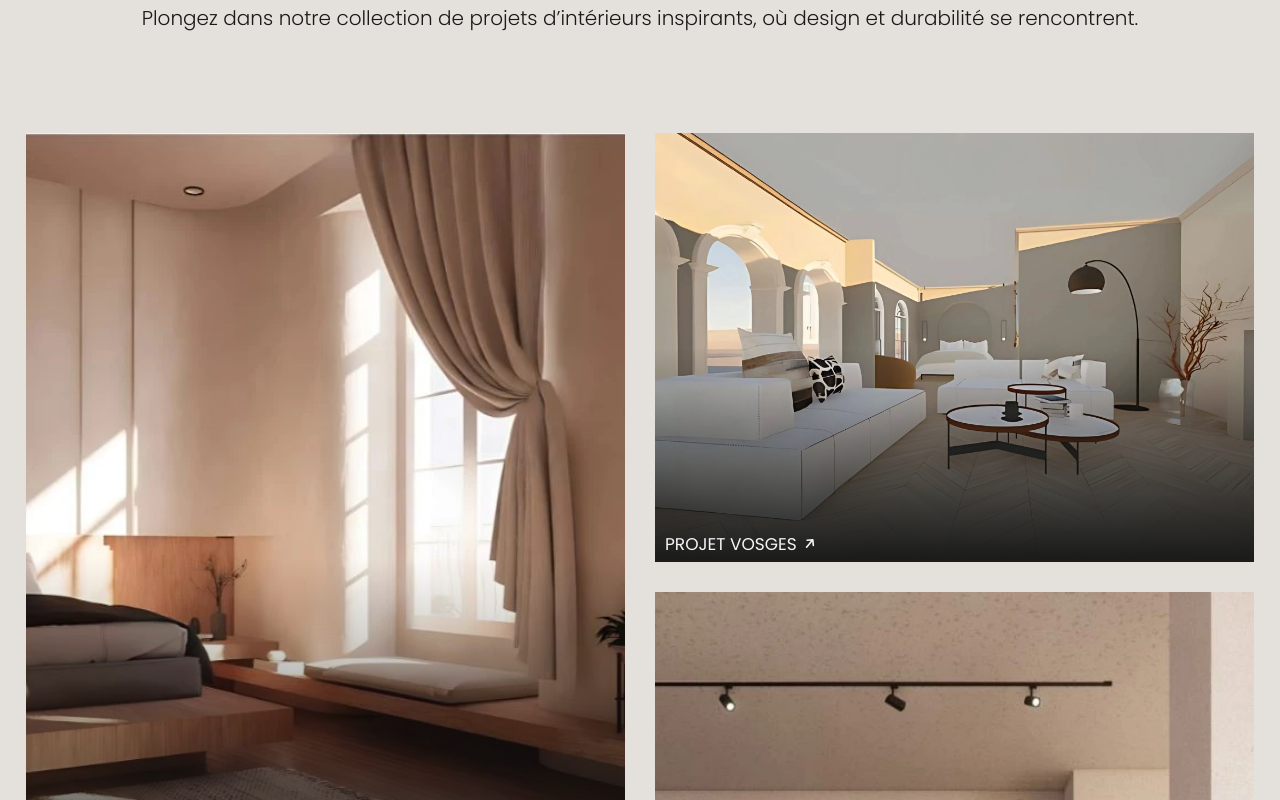
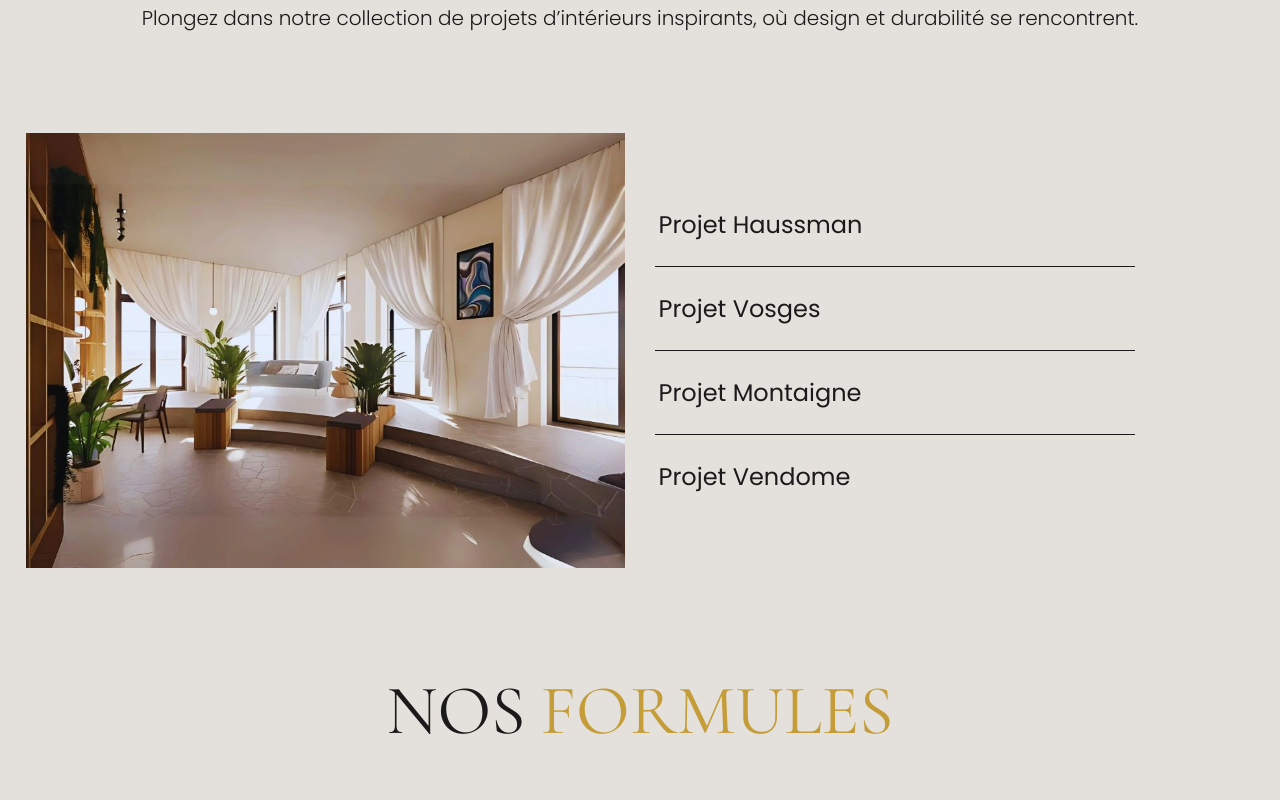
Before and after one commit to Scharlyopitz/CHEYSSOI-PARIS, a React (Vite) app: page / in a window 1280 px wide. Shown: the part 5820-6620 px from the top of the page. Built offline with nearby package versions, Linux system fonts and the light colour scheme.

Commit message:
Changement du designe de la section galerie

```diff
--- a/src/sass/sections/_galerie.scss
+++ b/src/sass/sections/_galerie.scss
@@ -1,5 +1,7 @@
 #galerie {
   padding: 100px 2vw 0;
+  display: flex;
+  flex-direction: column;
 
   .content {
     display: flex;
@@ -7,82 +9,84 @@
     align-items: center;
     max-width: 1440px;
     margin: 0 auto;
+    flex-grow: 1;
+    width: 100%;
 
     p {
       margin-top: 50px;
     }
 
     .projectsContainer {
-      margin: 100px 0;
-      display: grid;
-      grid-template-columns: repeat(2, 1fr);
+      margin-top: 100px;
+      display: flex;
       gap: 30px;
+      flex-grow: 1;
+      width: 100%;
 
-      &:hover {
-        .projectContainer:not(:hover) {
-          filter: grayscale(1);
-        }
+      .left,
+      .right {
+        width: 50%;
       }
 
-      .projectContainer {
-        position: relative;
-        transition: filter 0.3s cubic-bezier(0.5, 1, 0.89, 1);
-        will-change: filter;
-
-        &:nth-child(2n - 1) {
-          grid-row: span 15;
-        }
-
-        &:hover {
-          cursor: pointer;
-        }
-
-        .filter {
-          background: linear-gradient(0deg, $Black 0%, rgba(0, 0, 0, 0) 50%);
-          position: absolute;
-          top: 0;
-          left: 0;
+      .left {
+        .imageProjetContainer {
+          position: relative;
           width: 100%;
           height: 100%;
-          z-index: 1;
-        }
-
-        .project {
-          overflow: hidden;
-          height: 100%;
+          flex-grow: 1;
 
           img {
+            position: absolute;
+            left: 0;
+            top: 0;
             width: 100%;
             height: 100%;
             object-fit: cover;
           }
         }
+      }
 
-        .projectsNameContainer {
-          position: absolute;
-          z-index: 2;
-          bottom: 5px;
-          left: 10px;
+      .right {
+        display: flex;
+        align-items: center;
+
+        .projectsNamesContainer {
           display: flex;
-          align-items: baseline;
-          gap: 7px;
-          margin-top: 5px;
+          flex-direction: column;
+          width: 80%;
+          overflow: hidden;
 
-          p,
-          svg {
-            color: $White;
-          }
+          .projectName {
+            border-top: 1px solid $Black;
+            font-size: 24px;
+            padding: 24px 0;
 
-          p {
-            margin-top: 5px;
-            text-transform: uppercase;
-            font-weight: 400;
-            font-size: 17px;
-          }
+            &:first-child {
+              border-top: none;
+            }
 
-          svg {
-            transform: rotate(310deg);
-            font-size: 13px;
+            &:hover {
+              span {
+                transform: translateX(0);
+              }
+            }
+
+            span {
+              display: flex;
+              align-items: center;
+              gap: 10px;
+              transform: translateX(-5%);
+              transition: transform 0.4s cubic-bezier(0.65, 0, 0.35, 1);
+              will-change: transform;
+
+              svg {
+                font-size: 20px;
+              }
+            }
+
+            &:hover {
+              cursor: pointer;
+            }
           }
         }
       }
--- a/src/sass/sections/_team.scss
+++ b/src/sass/sections/_team.scss
@@ -101,21 +101,19 @@
             p,
             span {
               transform: translateY(105%);
+              transition: transform 0.5s;
+              will-change: transform;
             }
 
             p {
               text-transform: uppercase;
               font-weight: 400;
               margin-top: 26px;
-              transition: transform 0.5s;
-              will-change: transform;
             }
 
             span {
               display: block;
               font-weight: 200;
-              transition: transform 0.5s;
-              will-change: transform;
             }
           }
         }
--- a/src/sections/Galerie.jsx
+++ b/src/sections/Galerie.jsx
@@ -19,24 +19,33 @@ export default function Galerie({ setProjectName }) {
 function Projects({ setProjectName }) {
   return (
     <div className="projectsContainer">
+      <div className="left">
+        <div className="imageProjetContainer">
+          {GalerieData.map(({ image, name }, i) => {
+            return <img key={i} src={image} alt={name} />;
+          })}
+        </div>
+      </div>
+      <div className="right">
+        <div className="projectsNamesContainer">
           {GalerieData.map((galerie, i) => {
             return (
               <div
                 key={i}
                 onClick={() => setProjectName(galerie.name)}
-            className="projectContainer"
+                className="projectName"
               >
-            <div className="filter" />
-            <div className="project">
-              <img src={galerie.image} alt={galerie.name} />
-            </div>
-            <div className="projectsNameContainer">
-              <p>{galerie.name}</p>
-              <FontAwesomeIcon icon={faArrowRight} />
+                <div className="hiddenContent">
+                  <span>
+                    {" "}
+                    <FontAwesomeIcon icon={faArrowRight} /> {galerie.name}
+                  </span>
                 </div>
               </div>
             );
           })}
         </div>
+      </div>
+    </div>
   );
 }
--- a/src/style/style.css
+++ b/src/style/style.css
@@ -682,6 +682,8 @@ nav .menu .link:hover::after {
 
 #galerie {
   padding: 100px 2vw 0;
+  display: flex;
+  flex-direction: column;
 }
 #galerie .content {
   display: flex;
@@ -689,72 +691,72 @@ nav .menu .link:hover::after {
   align-items: center;
   max-width: 1440px;
   margin: 0 auto;
+  flex-grow: 1;
+  width: 100%;
 }
 #galerie .content p {
   margin-top: 50px;
 }
 #galerie .content .projectsContainer {
-  margin: 100px 0;
-  display: grid;
-  grid-template-columns: repeat(2, 1fr);
+  margin-top: 100px;
+  display: flex;
   gap: 30px;
+  flex-grow: 1;
+  width: 100%;
 }
-#galerie .content .projectsContainer:hover .projectContainer:not(:hover) {
-  filter: grayscale(1);
+#galerie .content .projectsContainer .left,
+#galerie .content .projectsContainer .right {
+  width: 50%;
 }
-#galerie .content .projectsContainer .projectContainer {
+#galerie .content .projectsContainer .left .imageProjetContainer {
   position: relative;
-  transition: filter 0.3s cubic-bezier(0.5, 1, 0.89, 1);
-  will-change: filter;
-}
-#galerie .content .projectsContainer .projectContainer:nth-child(2n-1) {
-  grid-row: span 15;
-}
-#galerie .content .projectsContainer .projectContainer:hover {
-  cursor: pointer;
-}
-#galerie .content .projectsContainer .projectContainer .filter {
-  background: linear-gradient(0deg, #191a19 0%, rgba(0, 0, 0, 0) 50%);
-  position: absolute;
-  top: 0;
-  left: 0;
   width: 100%;
   height: 100%;
-  z-index: 1;
+  flex-grow: 1;
 }
-#galerie .content .projectsContainer .projectContainer .project {
-  overflow: hidden;
-  height: 100%;
-}
-#galerie .content .projectsContainer .projectContainer .project img {
+#galerie .content .projectsContainer .left .imageProjetContainer img {
+  position: absolute;
+  left: 0;
+  top: 0;
   width: 100%;
   height: 100%;
   -o-object-fit: cover;
      object-fit: cover;
 }
-#galerie .content .projectsContainer .projectContainer .projectsNameContainer {
-  position: absolute;
-  z-index: 2;
-  bottom: 5px;
-  left: 10px;
+#galerie .content .projectsContainer .right {
   display: flex;
-  align-items: baseline;
-  gap: 7px;
-  margin-top: 5px;
+  align-items: center;
 }
-#galerie .content .projectsContainer .projectContainer .projectsNameContainer p,
-#galerie .content .projectsContainer .projectContainer .projectsNameContainer svg {
-  color: #f6f6f6;
+#galerie .content .projectsContainer .right .projectsNamesContainer {
+  display: flex;
+  flex-direction: column;
+  width: 80%;
+  overflow: hidden;
 }
-#galerie .content .projectsContainer .projectContainer .projectsNameContainer p {
-  margin-top: 5px;
-  text-transform: uppercase;
-  font-weight: 400;
-  font-size: 17px;
+#galerie .content .projectsContainer .right .projectsNamesContainer .projectName {
+  border-top: 1px solid #191a19;
+  font-size: 24px;
+  padding: 24px 0;
 }
-#galerie .content .projectsContainer .projectContainer .projectsNameContainer svg {
-  transform: rotate(310deg);
-  font-size: 13px;
+#galerie .content .projectsContainer .right .projectsNamesContainer .projectName:first-child {
+  border-top: none;
+}
+#galerie .content .projectsContainer .right .projectsNamesContainer .projectName:hover span {
+  transform: translateX(0);
+}
+#galerie .content .projectsContainer .right .projectsNamesContainer .projectName span {
+  display: flex;
+  align-items: center;
+  gap: 10px;
+  transform: translateX(-5%);
+  transition: transform 0.4s cubic-bezier(0.65, 0, 0.35, 1);
+  will-change: transform;
+}
+#galerie .content .projectsContainer .right .projectsNamesContainer .projectName span svg {
+  font-size: 20px;
+}
+#galerie .content .projectsContainer .right .projectsNamesContainer .projectName:hover {
+  cursor: pointer;
 }
 
 #homeSection .parentContainer {
@@ -888,17 +890,15 @@ nav .menu .link:hover::after {
 #team .content .membersContainer .members .card .textContainer p,
 #team .content .membersContainer .members .card .textContainer span {
   transform: translateY(105%);
+  transition: transform 0.5s;
+  will-change: transform;
 }
 #team .content .membersContainer .members .card .textContainer p {
   text-transform: uppercase;
   font-weight: 400;
   margin-top: 26px;
-  transition: transform 0.5s;
-  will-change: transform;
 }
 #team .content .membersContainer .members .card .textContainer span {
   display: block;
   font-weight: 200;
-  transition: transform 0.5s;
-  will-change: transform;
 }/*# sourceMappingURL=style.css.map */
```
Also changed, not shown: 1 other file (tests, documents, lock files or other folders). Lines whose indentation alone changed are shown as unchanged.
